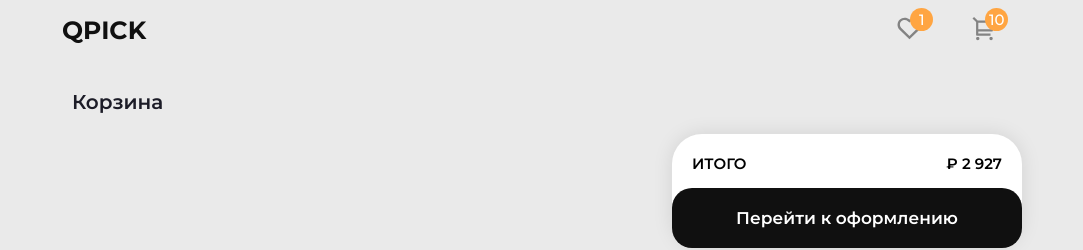
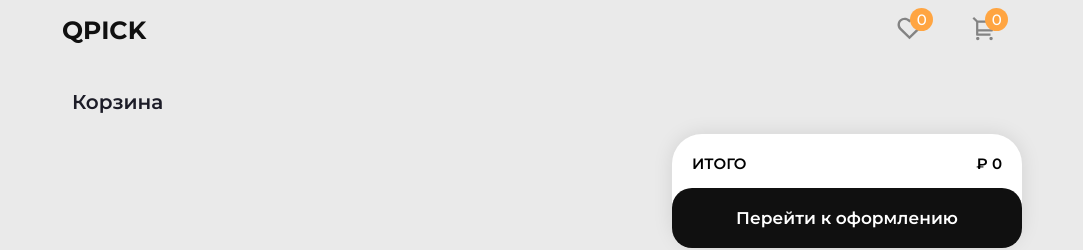
Before and after one commit to oeki4/neoflex-invite-test, a React (Vite) app: page /basket in a window 1280 px wide. Shown: the top 250 px of the page, without its empty margins (98-1181 px from the left). Built offline with nearby package versions, Linux system fonts and the light colour scheme.

Commit message:
Fixes and more logic

```diff
--- a/src/components/BasketCard.tsx
+++ b/src/components/BasketCard.tsx
@@ -53,8 +53,8 @@ const BasketCard = ({
           </div>
           <p className="price price--result">
             {product.priceWithDiscount
-              ? product.priceWithDiscount
-              : product.price}{" "}
+              ? product.priceWithDiscount * product.amount
+              : product.price * product.amount}{" "}
             ₽
           </p>
         </div>
--- a/src/components/Header.tsx
+++ b/src/components/Header.tsx
@@ -3,23 +3,30 @@ import "../assets/scss/components/header.scss";
 import Favorite from "./Icons/Favorite.tsx";
 import Basket from "./Icons/Basket.tsx";
 import { NavLink } from "react-router-dom";
+import { useStore } from "../store/store.ts";
+import { observer } from "mobx-react";
 
-const Header = () => {
+const Header = observer(() => {
+  const { basketStore } = useStore();
   return (
     <header className="header">
       <Logo />
       <div className="header__links">
         <NavLink to={"/basket"} className="header__link">
           <Favorite />
-          <span className="header__link-count">1</span>
+          <span className="header__link-count">
+            {basketStore.basketProducts.length}
+          </span>
         </NavLink>
         <NavLink to={"/basket"} className="header__link">
           <Basket />
-          <span className="header__link-count">10</span>
+          <span className="header__link-count">
+            {basketStore.basketProducts.length}
+          </span>
         </NavLink>
       </div>
     </header>
   );
-};
+});
 
 export default Header;
--- a/src/pages/Basket.tsx
+++ b/src/pages/Basket.tsx
@@ -1,23 +1,11 @@
 import "../assets/scss/pages/basket.scss";
 import BasketCard from "../components/BasketCard.tsx";
-import { useEffect } from "react";
 import { useStore } from "../store/store.ts";
 import { observer } from "mobx-react";
+import { useEffect } from "react";
 
 const Basket = observer(() => {
   const { basketStore } = useStore();
-
-  useEffect(() => {
-    const basket = localStorage.getItem("basket");
-    if (basket) {
-      try {
-        const basketJson = JSON.parse(basket);
-        basketStore.setBasketProducts(basketJson);
-      } catch {
-        localStorage.setItem("basket", JSON.stringify([]));
-      }
-    }
-  }, []);
 
   const setBasketItemAmount = (id: number, value: number) => {
     if (value < 1) {
@@ -44,6 +32,17 @@ const Basket = observer(() => {
     localStorage.setItem("basket", JSON.stringify(basketStore.basketProducts));
   };
 
+  useEffect(() => {
+    const newPrice = basketStore.basketProducts.reduce(
+      (sum, el) =>
+        el.priceWithDiscount
+          ? sum + el.priceWithDiscount * el.amount
+          : sum + el.price * el.amount,
+      0,
+    );
+    basketStore.setResultPrice(newPrice);
+  }, [basketStore.basketProducts]);
+
   const deleteItemFromBasket = (id: number) => {
     basketStore.setBasketProducts(
       basketStore.basketProducts.filter((el) => el.id !== id),
@@ -68,7 +67,7 @@ const Basket = observer(() => {
         <div className="order">
           <div className="order__info">
             <p className="order__info-text">Итого</p>
-            <p className="order__info-price">₽ 2 927</p>
+            <p className="order__info-price">₽ {basketStore.resultPrice}</p>
           </div>
           <button className="order__btn">Перейти к оформлению</button>
         </div>
--- a/src/pages/Catalog.tsx
+++ b/src/pages/Catalog.tsx
@@ -1,8 +1,10 @@
 import ProductCard from "../components/ProductCard.tsx";
 import "../assets/scss/pages/catalog.scss";
 import products from "./../mocks/products.json";
+import { useStore } from "../store/store.ts";
 
 const Catalog = () => {
+  const { basketStore } = useStore();
   const addToBasket = (product: {
     id: number;
     title: string;
@@ -19,6 +21,7 @@ const Catalog = () => {
         amount: 1,
       });
       localStorage.setItem("basket", JSON.stringify(basketJson));
+      basketStore.setBasketProducts(basketJson);
       return;
     }
     try {
@@ -38,8 +41,10 @@ const Catalog = () => {
       }
 
       localStorage.setItem("basket", JSON.stringify(basketJson));
+      basketStore.setBasketProducts(basketJson);
     } catch {
       localStorage.setItem("basket", JSON.stringify([]));
+      basketStore.setBasketProducts([]);
     }
   };
 
--- a/src/router/Router.tsx
+++ b/src/router/Router.tsx
@@ -2,8 +2,23 @@ import { Outlet } from "react-router-dom";
 import Header from "../components/Header";
 import Footer from "../components/Footer.tsx";
 import "../assets/scss/components/router.scss";
+import { useEffect } from "react";
+import { useStore } from "../store/store.ts";
+import { observer } from "mobx-react";
 
-const Router = () => {
+const Router = observer(() => {
+  const { basketStore } = useStore();
+  useEffect(() => {
+    const basket = localStorage.getItem("basket");
+    if (basket) {
+      try {
+        const basketJson = JSON.parse(basket);
+        basketStore.setBasketProducts(basketJson);
+      } catch {
+        localStorage.setItem("basket", JSON.stringify([]));
+      }
+    }
+  }, []);
   return (
     <div className="router">
       <Header />
@@ -11,6 +26,6 @@ const Router = () => {
       <Footer />
     </div>
   );
-};
+});
 
 export default Router;
--- a/src/store/basket.ts
+++ b/src/store/basket.ts
@@ -3,6 +3,7 @@ import { BasketProduct } from "../types/store/basket.types.ts";
 
 class BasketStore {
   basketProducts: Array<BasketProduct> = [];
+  resultPrice: number = 0;
   constructor() {
     makeAutoObservable(this);
   }
@@ -10,6 +11,10 @@ class BasketStore {
   setBasketProducts(products: Array<BasketProduct>) {
     this.basketProducts = products;
   }
+
+  setResultPrice(value: number) {
+    this.resultPrice = value;
+  }
 }
 
 export default BasketStore;
--- a/src/store/store.ts
+++ b/src/store/store.ts
@@ -1,8 +1,8 @@
 import { createContext, useContext } from "react";
-import CatalogStore from "./basket.ts";
+import BasketStore from "./basket.ts";
 
 const store = {
-  basketStore: new CatalogStore(),
+  basketStore: new BasketStore(),
 };
 
 export const StoreContext = createContext(store);
```
